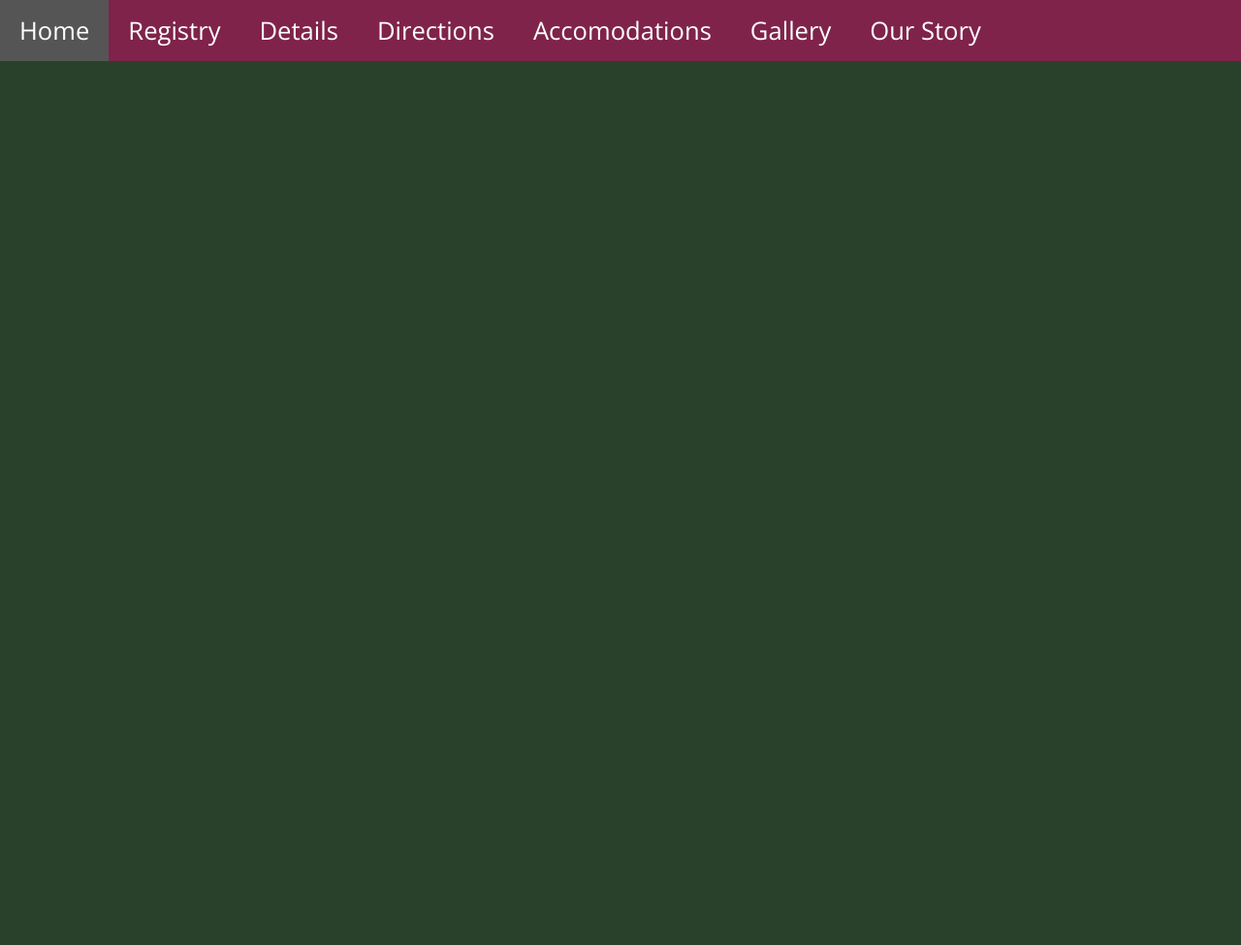
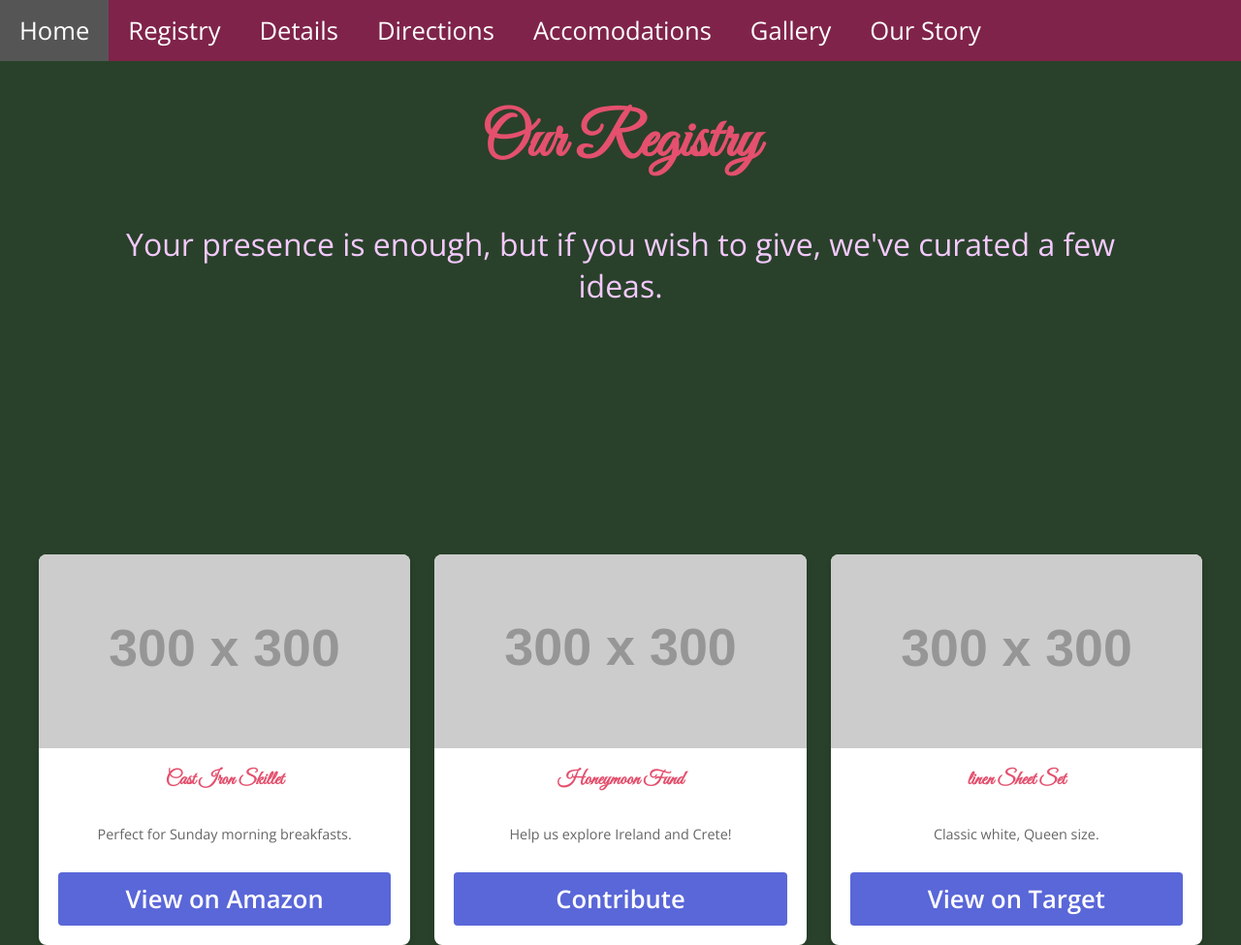
Before and after one commit to AustinBoydston/Austin-Macy-2027, a plain HTML site: page registry.html in a window 1280 px wide. Shown: the whole page at 97% size. Before the commit the page ends 800 px from the top, so only its background shows below. Drawn offline with nearby package versions, Linux system fonts and the light colour scheme; placeholder pictures from the web are drawn by us.

Commit message:
page refinements, added tiled format to registry

```diff
--- a/registry.html
+++ b/registry.html
@@ -3,7 +3,7 @@
 <head>
   <meta charset="UTF-8" />
   <meta name="viewport" content="width=device-width, initial-scale=1.0" />
-  <title>{{ Couple Names }} Wedding</title>
+  <title>Wedding Registry</title>
   <link rel="stylesheet" href="styles.css" />
   <link href="https://fonts.googleapis.com/css2?family=Great+Vibes&family=Open+Sans:wght@300;400;600&display=swap" rel="stylesheet">
 </head>
@@ -19,3 +19,43 @@
     <li><a href="ourstory.html">Our Story</a></li>
   </ul>
 </nav>
+
+<body>
+
+    <header class="section larger-font">
+        <h1>Our Registry</h1>
+        <p>Your presence is enough, but if you wish to give, we've curated a few ideas.</p>
+    </header>
+
+    <main class="registry-grid">
+        <div class="registry-card">
+            <div class="item-image" style="background-image: url('https://via.placeholder.com/300');"></div>
+            <div class="item-details">
+                <h3>Cast Iron Skillet</h3>
+                <p>Perfect for Sunday morning breakfasts.</p>
+                <a href="#" class="buy-button">View on Amazon</a>
+            </div>
+        </div>
+
+        <div class="registry-card">
+            <div class="item-image" style="background-image: url('https://via.placeholder.com/300');"></div>
+            <div class="item-details">
+                <h3>Honeymoon Fund</h3>
+                <p>Help us explore Ireland and Crete!</p>
+                <a href="#" class="buy-button">Contribute</a>
+            </div>
+        </div>
+
+        <div class="registry-card">
+            <div class="item-image" style="background-image: url('https://via.placeholder.com/300');"></div>
+            <div class="item-details">
+                <h3>linen Sheet Set</h3>
+                <p>Classic white, Queen size.</p>
+                <a href="#" class="buy-button">View on Target</a>
+            </div>
+        </div>
+
+        </main>
+
+</body>
+</html>
--- a/styles.css
+++ b/styles.css
@@ -421,3 +421,73 @@ main {
     font-size: 1.8rem; /* Slightly smaller titles for mobile */
   }
 }
+
+
+
+
+/* --- Registry tiling --- */
+/* The Dynamic Grid */
+.registry-grid {
+    display: grid;
+    /* This creates the responsive tiling effect */
+    grid-template-columns: repeat(auto-fit, minmax(300px, 1fr));
+    gap: 25px;
+    max-width: 1200px;
+    margin: 0 auto;
+}
+
+/* Individual Cards */
+.registry-card {
+    background: #fff;
+    border-radius: 8px;
+    overflow: hidden;
+    box-shadow: 0 4px 6px rgba(0,0,0,0.1);
+    display: flex;
+    flex-direction: column;
+    transition: transform 0.2s ease;
+}
+
+.registry-card:hover {
+    transform: translateY(-5px);
+}
+
+.item-image {
+    height: 200px;
+    background-size: cover;
+    background-position: center;
+}
+
+.item-details {
+    padding: 20px;
+    display: flex;
+    flex-direction: column;
+    flex-grow: 1;
+}
+
+.item-details h3 {
+    margin-top: 0;
+    font-size: 1.25rem;
+}
+
+.item-details p {
+    font-size: 0.9rem;
+    color: #666;
+    flex-grow: 1; /* Pushes the button to the bottom */
+}
+
+/* Button Styling */
+.buy-button {
+    display: block;
+    text-align: center;
+    background-color: #5a67d8;
+    color: white;
+    padding: 10px;
+    text-decoration: none;
+    border-radius: 4px;
+    margin-top: 15px;
+    font-weight: bold;
+}
+
+.buy-button:hover {
+    background-color: #434190;
+}
```
Also changed, not shown: accomodations.html (+6 -4 lines), details.html (+9 -7 lines), directions.html (+2 -5 lines), index.html (+3 -3 lines), ourstory.html (+1 -1 lines).
